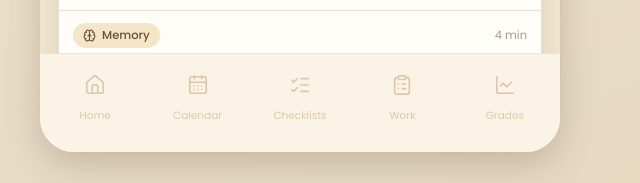
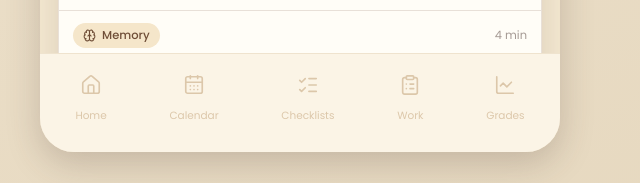
Before and after one commit to rachitavivek55-wq/elevateedu, a website: page focus.html in a window 1280 px wide. Shown: the part 608-791 px from the top of the page, 340-980 px from the left. Drawn offline with nearby package versions, Linux system fonts and the light colour scheme; no server answers.

Commit message:
Let the active nav tab hug its label again

```diff
--- a/styles.css
+++ b/styles.css
@@ -1135,9 +1135,7 @@ input, select, textarea, button {
   padding: 12px 4px 20px;
 }
 .nav-item {
-  flex: 1;
-  min-width: 0;
-  padding: 8px 2px;
+  padding: 8px 6px;
 }
 .nav-label {
   font-size: 10.5px;
```
Also changed, not shown: sw.js (+1 -1 lines).
